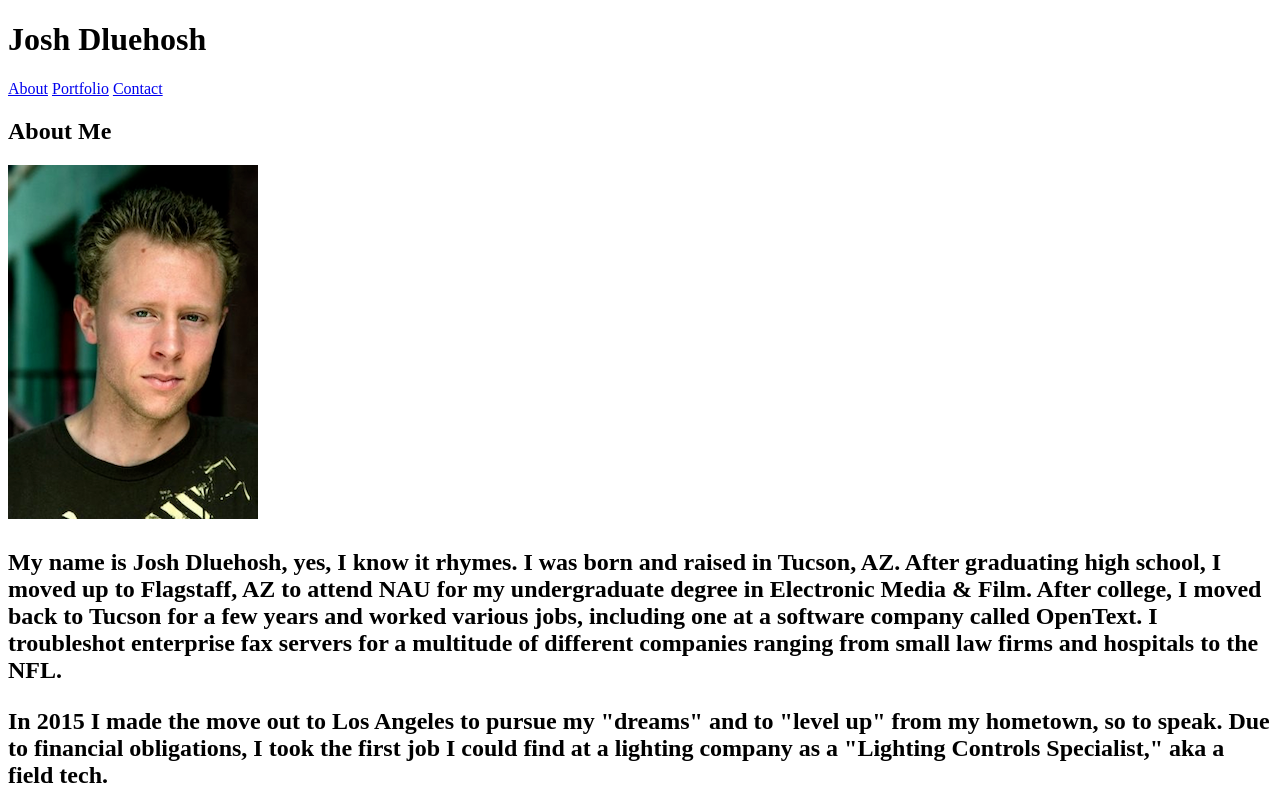
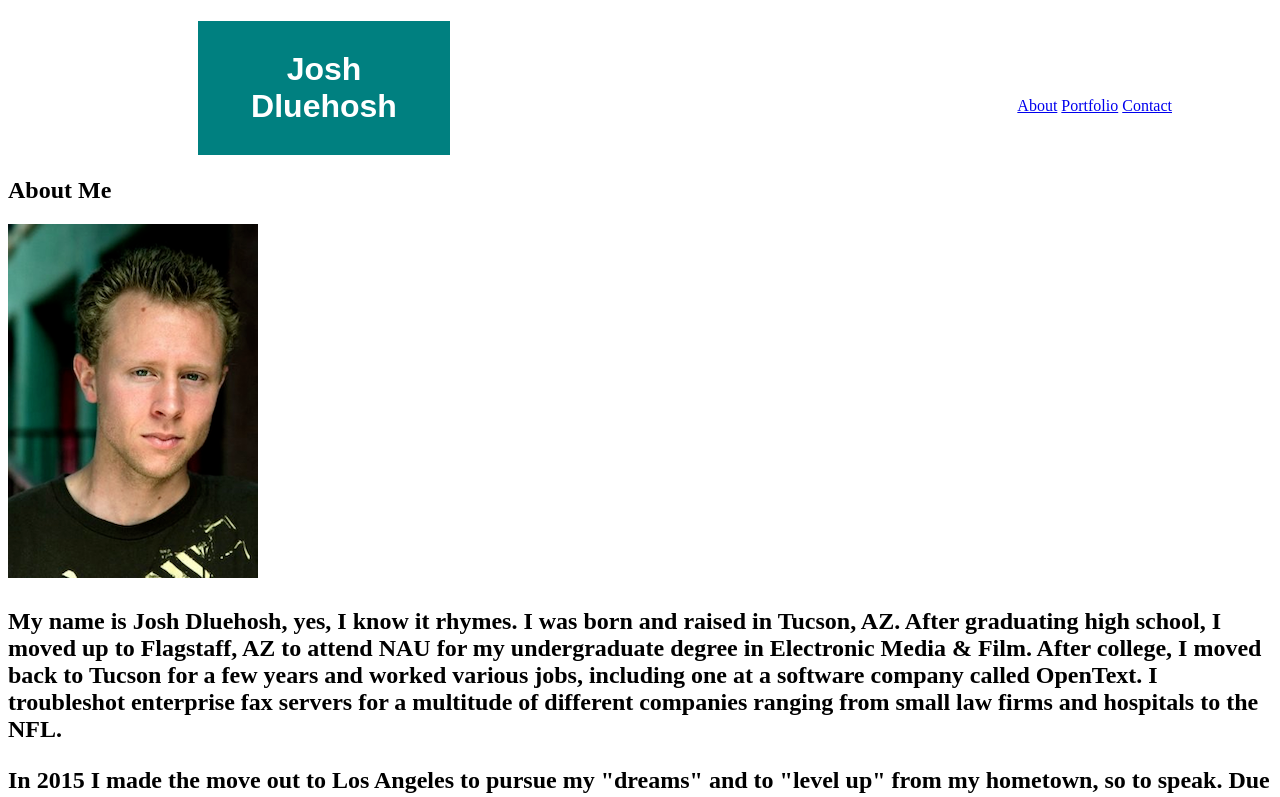
Before and after one commit to JDVapor/Basic-Portfolio, a plain HTML site: page index.html in a window 1280 px wide. Shown: the top 797 px of the page. Drawn offline with Linux system fonts and the light colour scheme.

Commit message:
update01

```diff
--- a/assets/css/style.css
+++ b/assets/css/style.css
@@ -0,0 +1,22 @@
+header {
+  border-bottom-color: solid, 3px;
+
+}
+h1 {
+  padding: 30px;
+  margin-left: 15%;
+  margin-right: 65%;
+  background-color: teal;
+  border-style: soild;
+  border-width: 5px;
+  color: white;
+  font-family: sans-serif;
+  text-align: center;
+}
+
+nav {
+  float: right;
+  position: relative;
+  bottom: 80px;
+  right: 100px;
+}
--- a/index.html
+++ b/index.html
@@ -2,18 +2,20 @@
 <html>
 <head>
 <title>My bio</title>
+<link rel="stylesheet" type="text/css" href="./assets/css/style.css"
 </head>
 
 <body>
   <header>
-      <h1>Josh Dluehosh<h1>
+      <h1>Josh Dluehosh</h1>
+        <nav>
+          <a href="./index.html">About</a>
+          <a href="./portfolio.html">Portfolio</a>
+          <a href="./contact.html">Contact</a>
+        </nav>
   </header>
 
-  <nav>
-    <a href="./index.html">About</a>
-    <a href="./portfolio.html">Portfolio</a>
-    <a href="./contact.html">Contact</a>
-  </nav>
+
 
   <section>
   <article>
```
Also changed, not shown: contact.html (+12 -0 lines), 1 other file.
